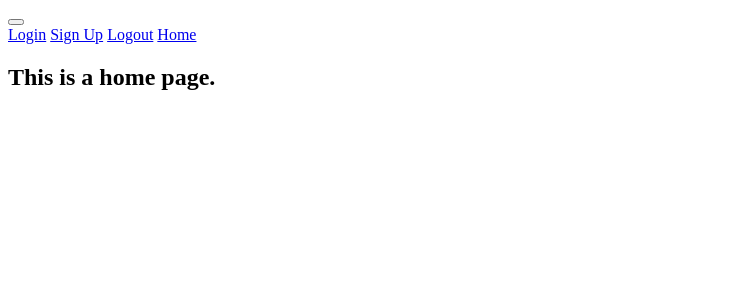
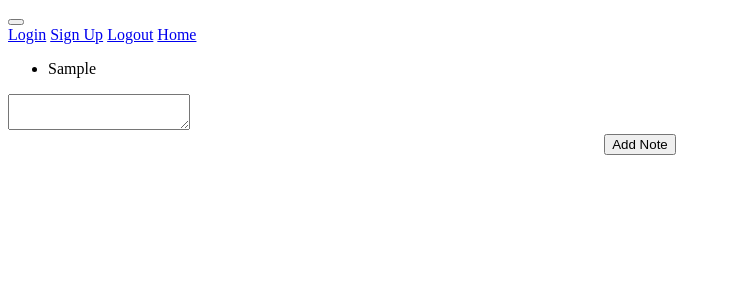
Before and after one commit to zoyasiddiqui/Flask-Web-App, a Flask app: template website/templates/home.html in a window 1280 px wide. Shown: the top 304 px of the page, without its empty margins (0-731 px from the left). Run offline with Flask 3, Linux system fonts and the light colour scheme; the template is opened without the code that fills it: values that come from a table or form of the project are taken from there, others are empty; tables that the repository leaves empty hold one stand-in row (values such as "Sample post").

Commit message:
add form for creating notes

```diff
--- a/website/templates/home.html
+++ b/website/templates/home.html
@@ -3,5 +3,16 @@
 {%block title%}Home{%endblock%}
 
 {%block content%}
-<h2>This is a home page.</h2>
+
+<ul class="list-group" id="notes">
+    {%for note in user.notes%}
+        <li class="list-group-item">{{ note.data }}</li>
+    {%endfor%}
+</ul>
+<form method="POST">
+    <textarea name="note" id="note" class="form-control"></textarea>
+    <div align="center">
+        <button type="submit" class="btn">Add Note</button>
+    </div>
+</form>
 {%endblock%}
```
